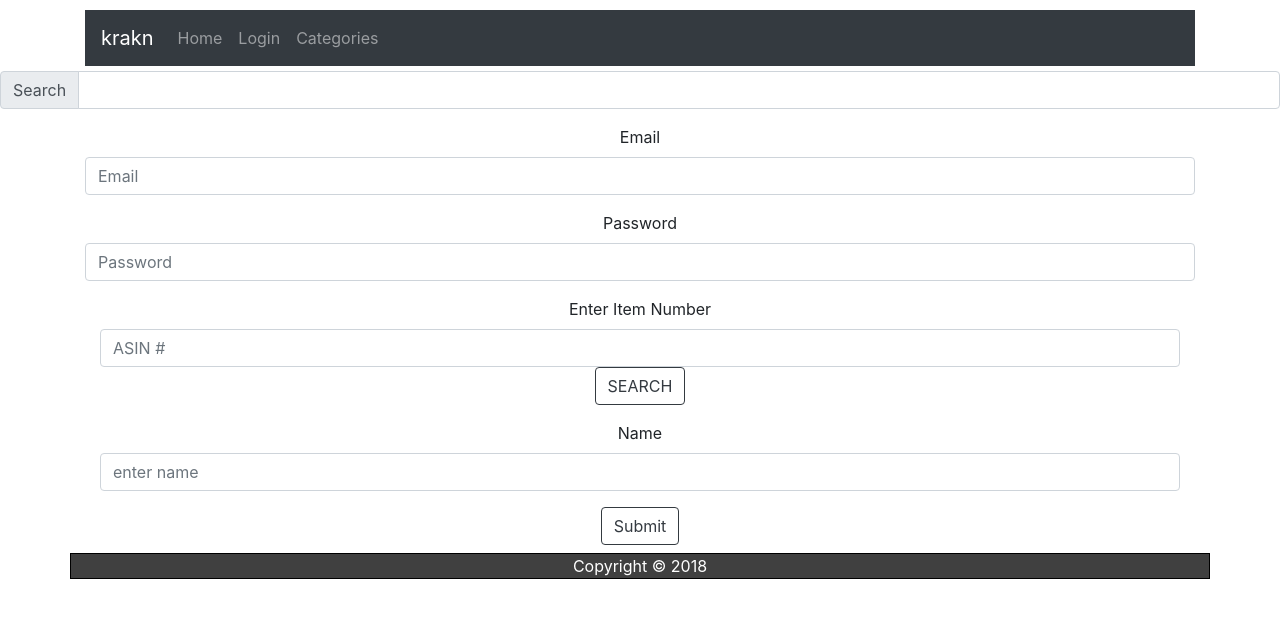
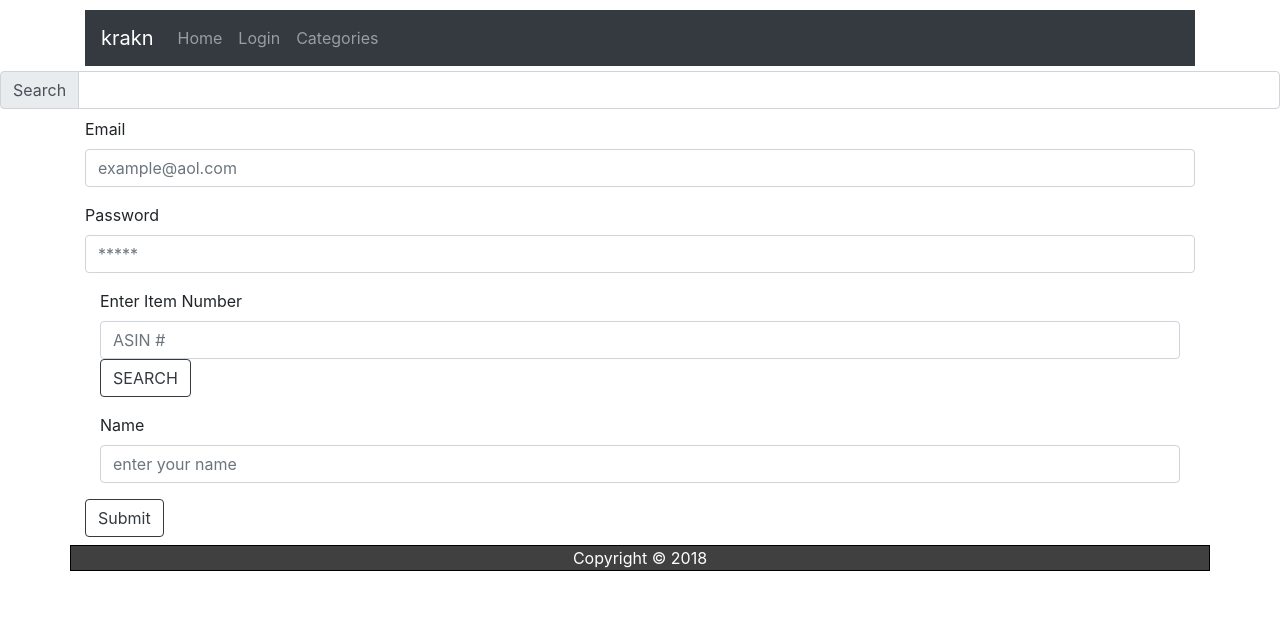
Before and after one commit to bryantwofourtwo/akrakn, a React (Create React App) app in the folder abkrakn/: page / in a window 1280 px wide. Shown: the top 618 px of the page. Built offline with nearby package versions, Linux system fonts and the light colour scheme.

Commit message:
changed boxes

```diff
--- a/abkrakn/src/App.css
+++ b/abkrakn/src/App.css
@@ -1,5 +1,5 @@
 .App {
-  text-align: center;
+  text-align: auto;
 }
 
 .App-logo {
--- a/abkrakn/src/components/EnterInfo/EnterInfo.js
+++ b/abkrakn/src/components/EnterInfo/EnterInfo.js
@@ -32,11 +32,11 @@ class EnterInfo extends Component {
             <div className="form-row">
                 <div className="form-group col-md-12">
                     <label>Email</label>
-                    <input type="email" className="form-control" name="inputEmail4" value={this.state.inputEmail4} placeholder="Email" onChange={this.handleChange}/>
+                    <input type="email" className="form-control" name="inputEmail4" value={this.state.inputEmail4} placeholder="example@aol.com" onChange={this.handleChange}/>
                 </div>
                 <div className="form-group col-md-12">
                     <label>Password</label>
-                    <input type="password" className="form-control" name="inputPassword4" value={this.state.inputPassword4}  onChange={this.handleChange} placeholder="Password" />
+                    <input type="password" className="form-control" name="inputPassword4" value={this.state.inputPassword4}  onChange={this.handleChange} placeholder="*****" />
                 </div>
             </div>
                 <div className="form-group col-md-12">
@@ -46,7 +46,7 @@ class EnterInfo extends Component {
                 </div>
                 <div className="form-group col-md-12">
                     <label>Name</label>
-                    <input type="text" className="form-control" name="inputName" value={this.state.inputName}placeholder="enter name" />
+                    <input type="text" className="form-control" name="inputName" value={this.state.inputName}placeholder="enter your name" />
                 </div>
             <button type="submit" className="btn btn-outline-dark">Submit</button>
         </form>
--- a/abkrakn/src/components/SearchBar/SearchBar.js
+++ b/abkrakn/src/components/SearchBar/SearchBar.js
@@ -1,7 +1,7 @@
 import React from 'react';
 import "./SearchBar.css";
 const SearchBar = () => (
-    <div className="input-group mb-3">
+    <div className="input-group mb-10">
         <div className="input-group-prepend">
             <span className="input-group-text" id="inputGroup-sizing-default">Search</span>
         </div>
```
